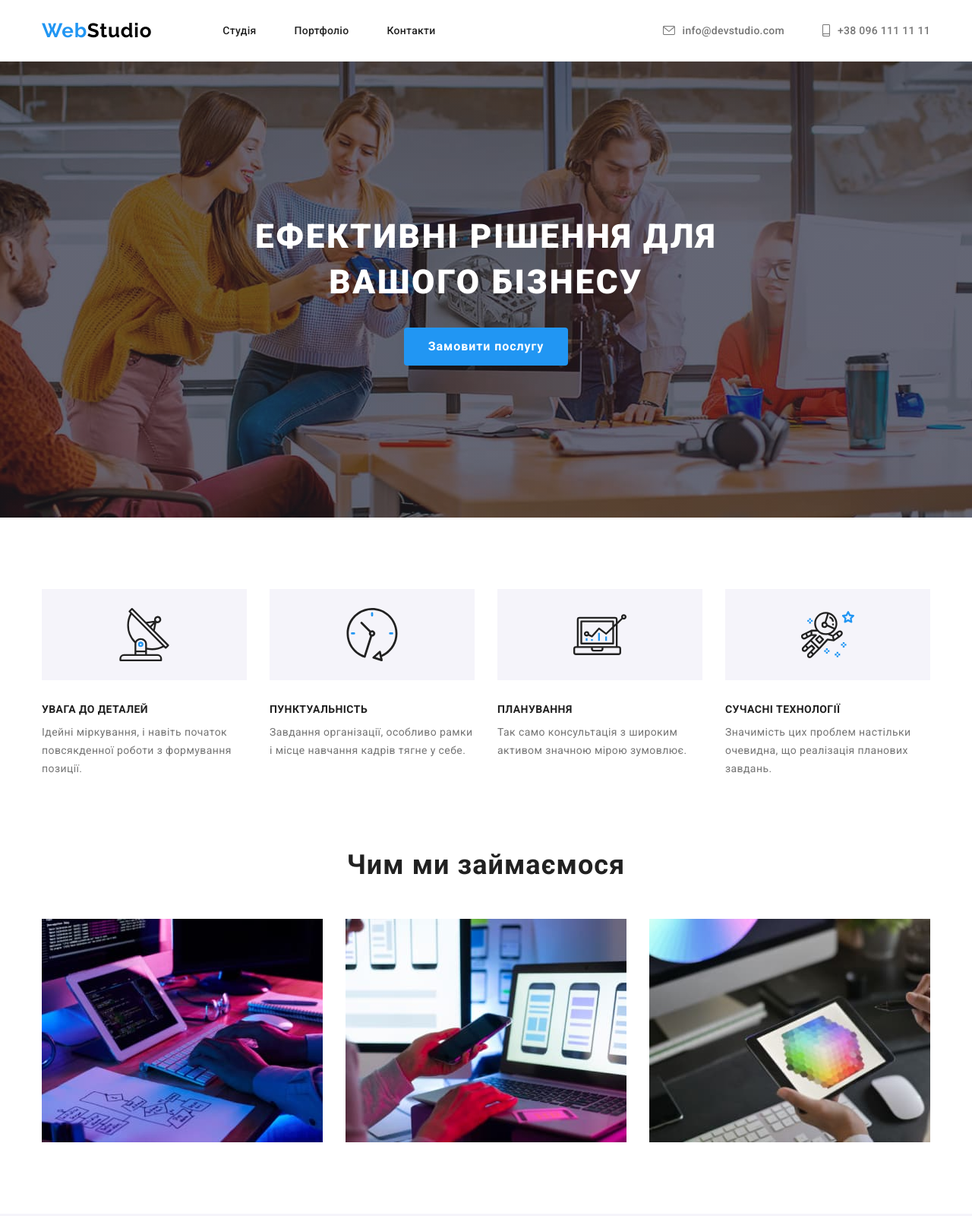
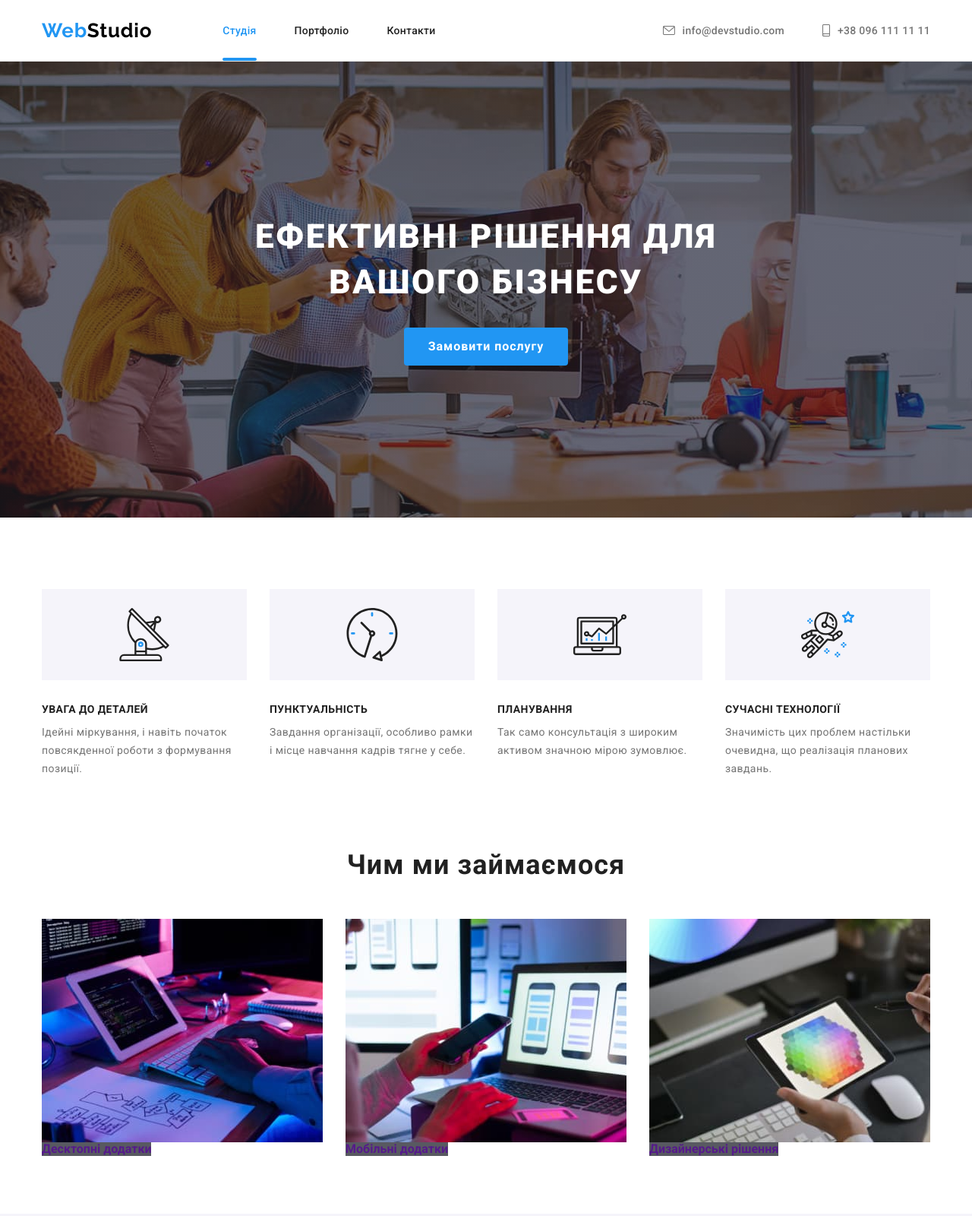
Before and after one commit to OlhaIlienko/goit-markup-hw-05, a plain HTML site: page index.html in a window 1280 px wide. Shown: the top 1600 px of the page at 76% size. Drawn offline with nearby package versions, Linux system fonts and the light colour scheme.

Commit message:
current-link

```diff
--- a/css/styles.css
+++ b/css/styles.css
@@ -56,11 +56,6 @@ body {
 }
 
 .footer-contacts-link:focus {
-    color: var(--accent-color);
-}
-
-.header-nav-list .header-nav-link:hover,
-.header-nav-list .header-nav-link:focus {
     color: var(--accent-color);
 }
 
@@ -127,6 +122,7 @@ body {
 }
 
 .header-nav-link {
+    position: relative;
     display: block;
     padding-top: 32px;
     padding-bottom: 32px;
@@ -135,6 +131,27 @@ body {
     line-height: calc(16 / 14);
     letter-spacing: 0.02em;
     color: var(--main-text-color);
+}
+
+.header-nav-list .header-nav-link:hover,
+.header-nav-list .header-nav-link:focus {
+    color: var(--accent-color);
+}
+
+.header-nav-link.current {
+    color: var(--accent-color);
+}
+
+.header-nav-link.current::after {
+    content: '';
+    position: absolute;
+    left: 0;
+    bottom: 0;
+    display: block;
+    width: 100%;
+    height: 4px;
+    border-radius: 2px;
+    background-color: var(--accent-color);
 }
 
 .header-contacts-list {
@@ -233,7 +250,6 @@ body {
     padding-left: 32px;
     border-style: none;
     border-radius: 4px;
-    font-family: Roboto;
     font-weight: 700;
     font-size: 16px;
     line-height: calc(30 / 16);
@@ -312,6 +328,26 @@ body {
 
 .activities-list-item {
     flex-basis: calc(( 100% - 60px) / 3);
+}
+
+.activity-link {
+    display: block;
+}
+
+.overlay-text {
+    font-weight: 700;
+    font size: 14px;
+    line height: calc(16 / 14);
+    letter spacing: 3%;
+}
+
+.activities-wrap {
+    position: relative;
+}
+
+.overlay-box {
+    position: absolute;
+    background-color: rgba(47, 48, 58, 0.8);
 }
 
 .activities-section-title,
--- a/index.html
+++ b/index.html
@@ -16,7 +16,7 @@
             <nav class="header-nav">
                 <a class="logo-header logo link" href="./index.html"><span class="logo-web">Web</span>Studio</a>
                 <ul class="header-nav-list list">
-                    <li class="header-nav-item"><a class="header-nav-link link" href="./index.html">Студія</a></li>
+                    <li class="header-nav-item"><a class="header-nav-link current link" href="./index.html">Студія</a></li>
                     <li class="header-nav-item"><a class="header-nav-link link" href="./portfolio.html">Портфоліо</a></li>
                     <li class="header-nav-item"><a class="header-nav-link link" href="">Контакти</a></li>
                 </ul>
@@ -94,9 +94,36 @@
             <div class="container">
                 <h2 class="activities-section-title">Чим ми займаємося</h2>
                 <ul class="activities-list list">
-                    <li class="activities-list-item"><a href=""><img src="./images/box1.jpg" alt="блок1" width="370"></a></li>
-                    <li class="activities-list-item"><a href=""><img src="./images/box2.jpg" alt="блок2" width="370"></a></li>
-                    <li class="activities-list-item"><a href=""><img src="./images/box3.jpg" alt="блок3" width="370"></a></li>
+                    <li class="activities-list-item">
+                        <a class="activity-link link" href="">
+                            <div class="activity-wrap">
+                                <img src="./images/box1.jpg" alt="блок1" width="370">
+                            </div>
+                            <div class="overlay-box">
+                                <p class="overlay-text">Десктопні додатки</p>
+                            </div>
+                        </a>
+                    </li>
+                    <li class="activities-list-item">
+                        <a class="activity-link link" href="">
+                            <div class="activity-wrap">
+                                <img src="./images/box2.jpg" alt="блок2" width="370">
+                                <div class="overlay-box">
+                                    <p class="overlay-text">Мобільні додатки</p>
+                                </div>
+                            </div>
+                        </a>
+                    </li>
+                    <li class="activities-list-item">
+                        <a class="activity-link link" href="">
+                            <div class="activity-wrap">
+                                <img src="./images/box3.jpg" alt="блок3" width="370">
+                            </div>
+                            <div class="overlay-box">
+                                <p class="overlay-text">Дизайнерські рішення</p>
+                            </div>
+                        </a>
+                    </li>
                 </ul>
             </div>
         </section>
```
Also changed, not shown: portfolio.html (+1 -1 lines).
